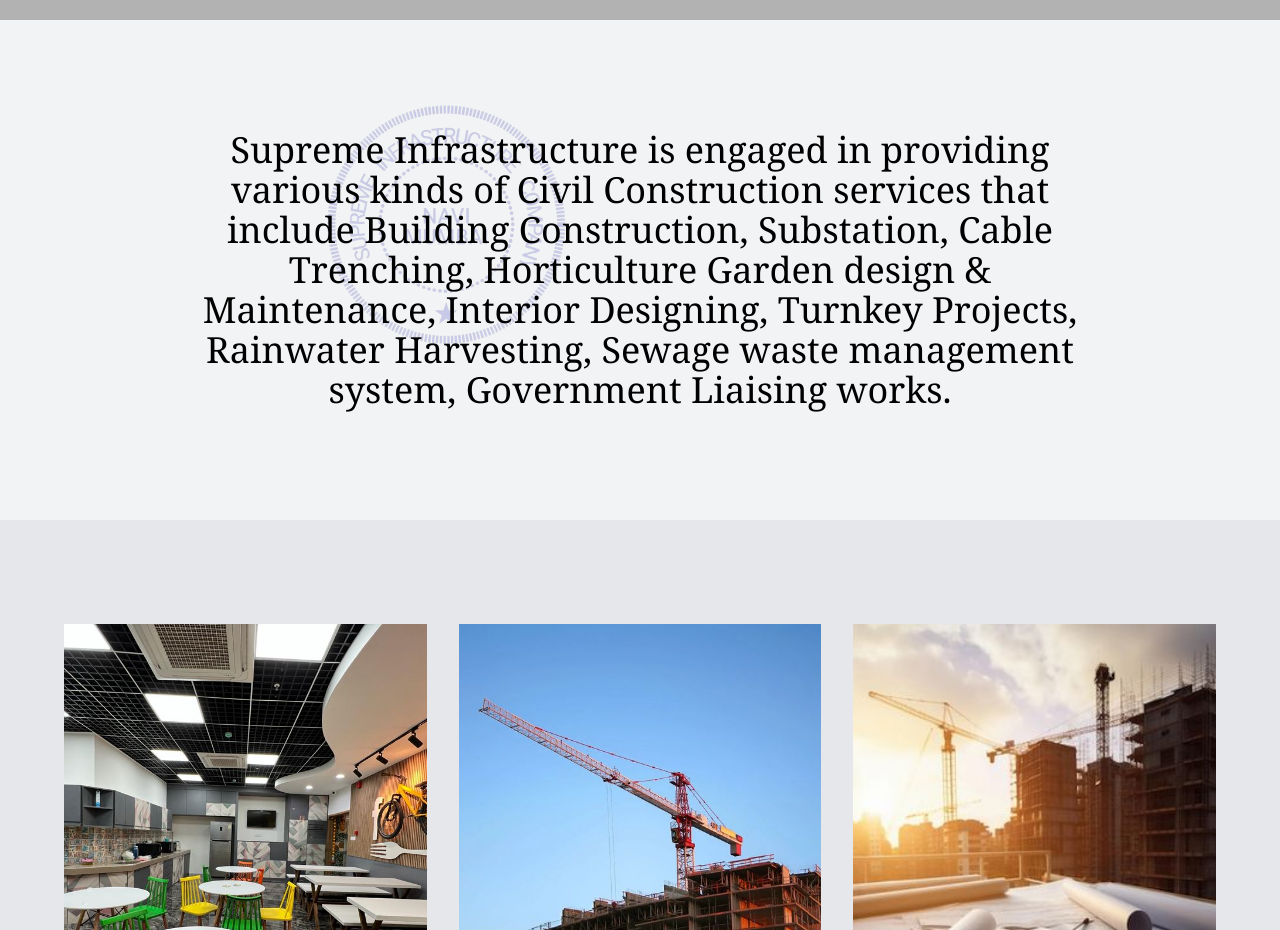
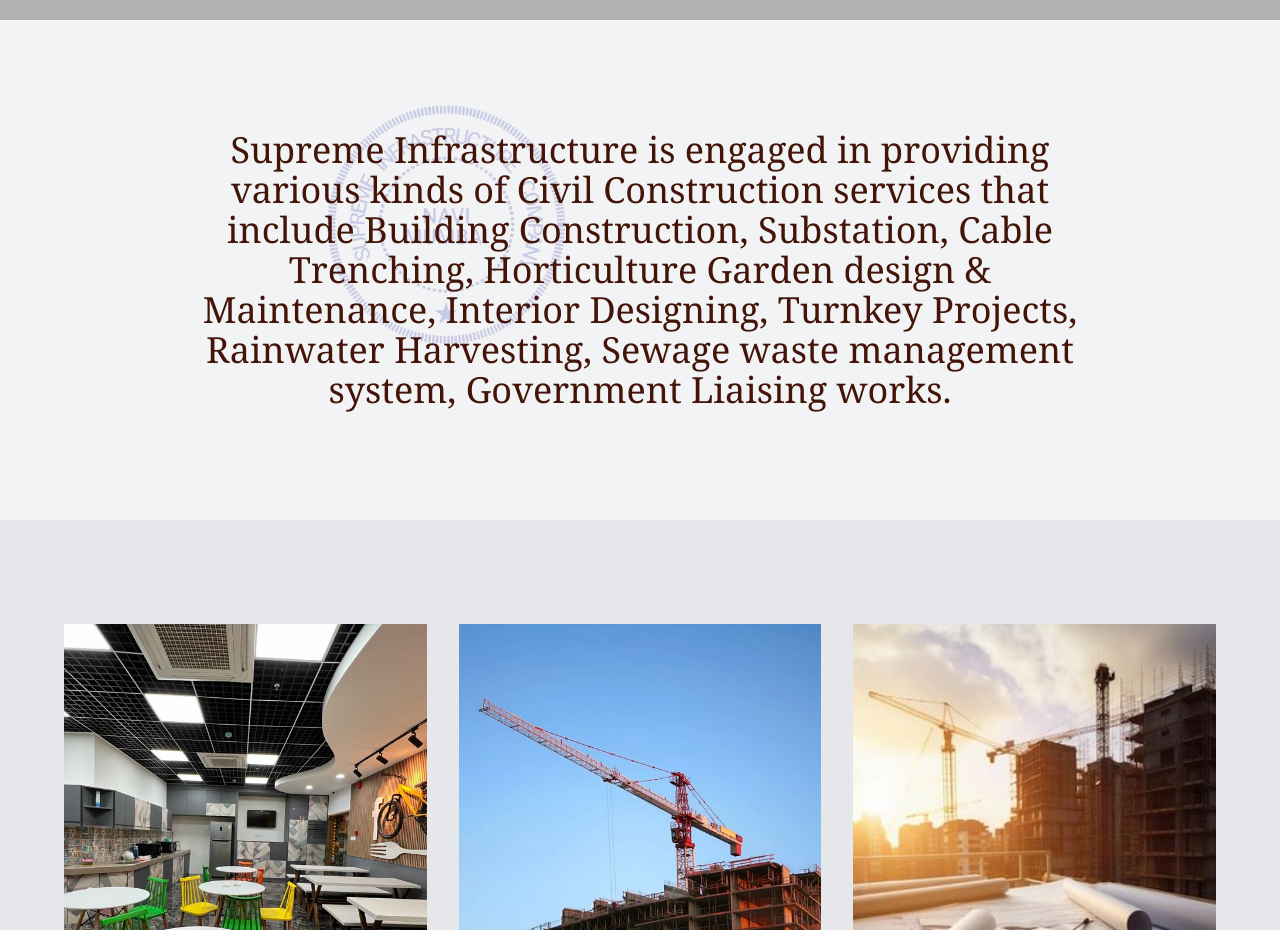
Before and after one commit to AkshayKalamkarr/supremeinfrastructure, a Next.js app: page / in a window 1280 px wide. Shown: the part 780-1710 px from the top of the page. Built offline with nearby package versions, Linux system fonts and the light colour scheme; grey boxes are pictures that could not be loaded.

Commit message:
new code

```diff
--- a/components/SupremeQuote.jsx
+++ b/components/SupremeQuote.jsx
@@ -17,7 +17,7 @@ const SupremeQuote = () => {
 
       {/* Quote Text */}
       <div className="max-w-4xl mx-4 z-10 animate-fade-in-up">
-        <p className="text-2xl md:text-3xl lg:text-4xl text-center font-serif">
+        <p className="text-2xl md:text-3xl lg:text-4xl text-center font-serif text-orange-950">
           Supreme Infrastructure is engaged in providing various kinds of Civil Construction
           services that include Building Construction, Substation, Cable Trenching,
           Horticulture Garden design & Maintenance, Interior Designing, Turnkey Projects,
```
